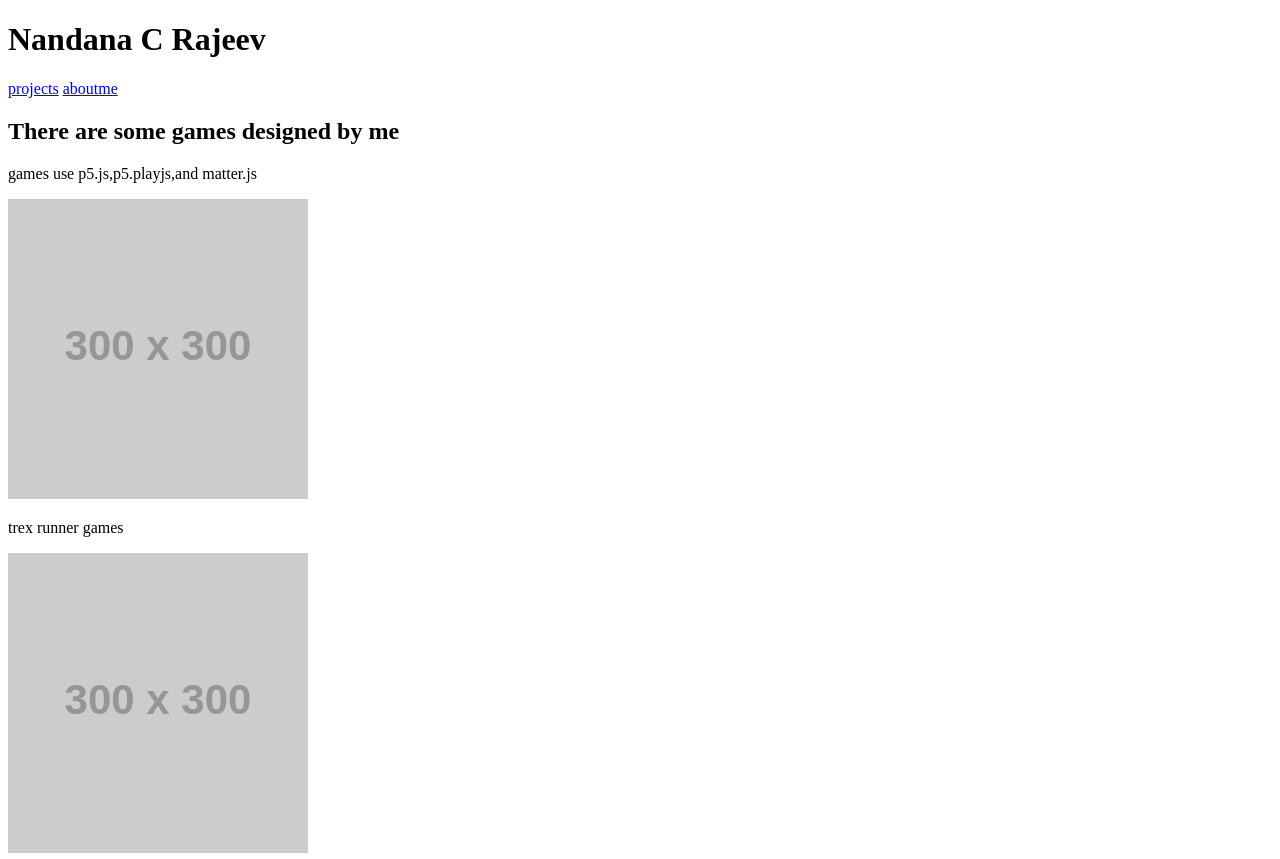
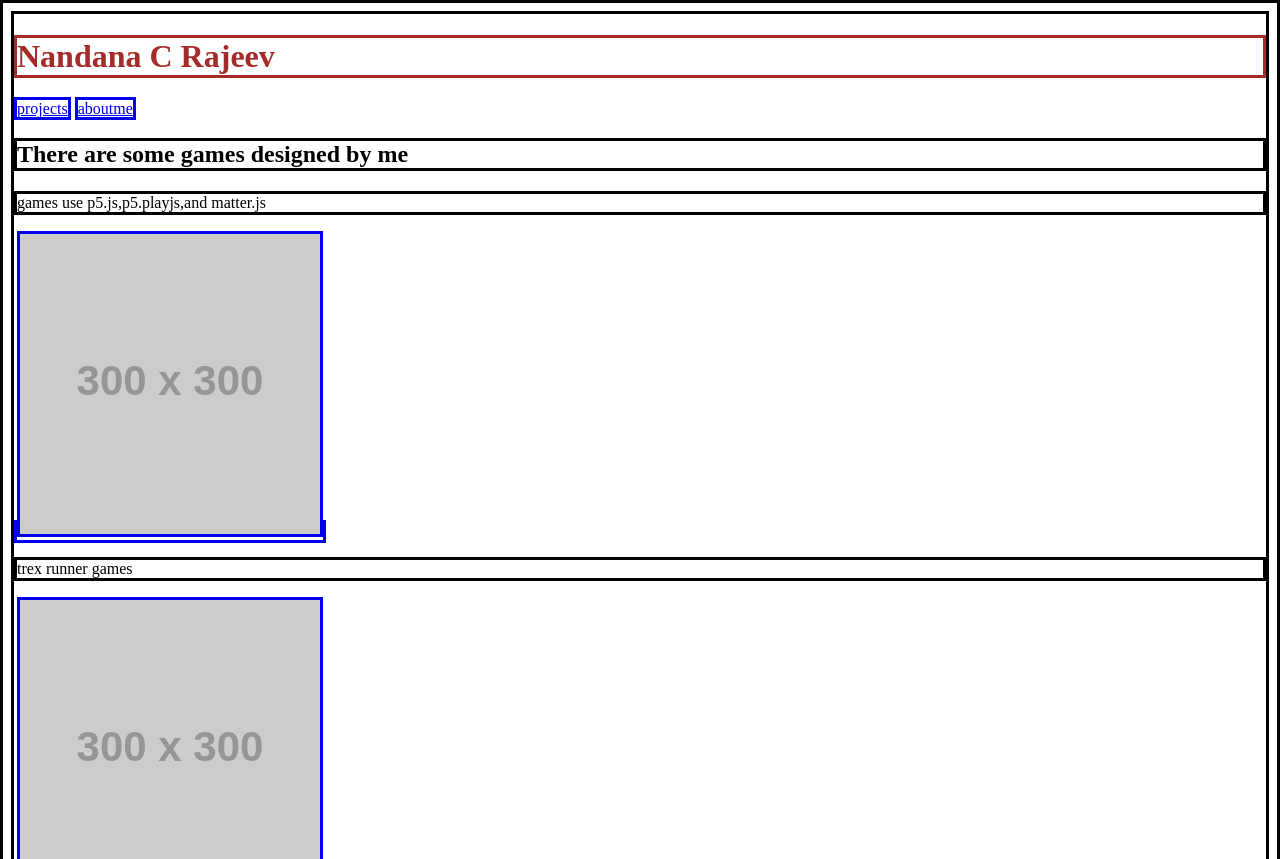
Before and after one commit to NandanaCRajeev/class49, a plain HTML site: page index.html in a window 1280 px wide. Shown: the top 859 px of the page. Drawn offline with Linux system fonts and the light colour scheme; placeholder pictures from the web are drawn by us.

Commit message:
Update index.html

```diff
--- a/index.html
+++ b/index.html
@@ -2,6 +2,14 @@
 <html>
     <head>
         <title>My Portfolio Page</title>
+          <style>
+            h1{
+                color: brown;
+            }
+            *{
+                border: solid;
+            }
+        </style>
     </head>
     <body>
         <h1>Nandana C Rajeev</h1>
```
